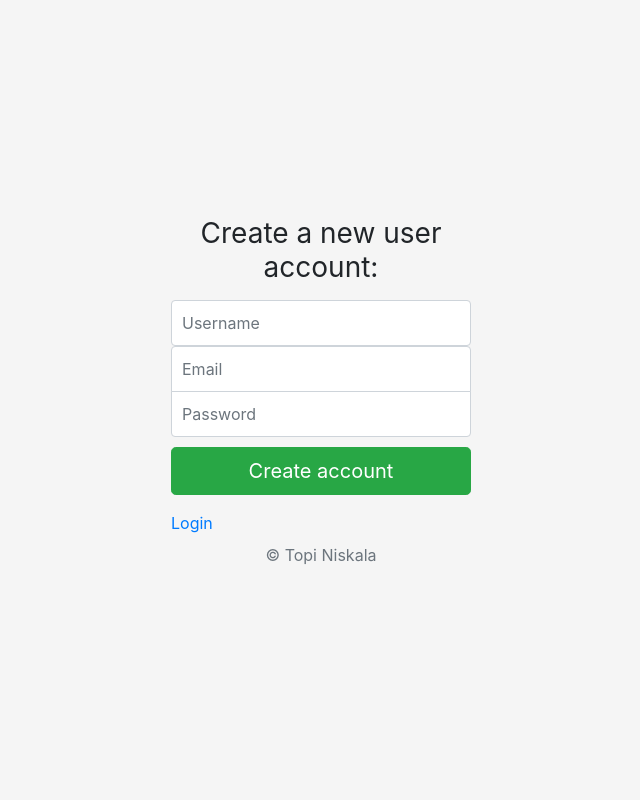
After one commit to TopiNiskala/Cocktails, a PHP site: page /register.php in a window 1280 px wide. The commit adds this page. Shown: the whole page, without its empty margins (319-959 px from the left). Run offline with PHP 8.4, Linux system fonts and the light colour scheme.

Commit message:
Adding beginnings of user registration

```diff
--- /dev/null
+++ b/css/signin.css
@@ -0,0 +1,44 @@
+html,
+body {
+	height: 100%;
+}
+
+body {
+	display: -ms-flexbox;
+	display: flex;
+	-ms-flex-align: center;
+	align-items: center;
+	padding-top: 40px;
+	padding-bottom: 40px;
+	background-color: #f5f5f5;
+}
+
+.form-signin {
+	width: 100%;
+	max-width: 330px;
+	padding: 15px;
+	margin: auto;
+}
+.form-signin .checkbox {
+	font-weight: 400;
+}
+.form-signin .form-control {
+	position: relative;
+	box-sizing: border-box;
+	height: auto;
+	padding: 10px;
+	font-size: 16px;
+}
+.form-signin .form-control:focus {
+	z-index: 2;
+}
+.form-signin input[type="email"] {
+	margin-bottom: -1px;
+	border-bottom-right-radius: 0;
+	border-bottom-left-radius: 0;
+}
+.form-signin input[type="password"] {
+	margin-bottom: 10px;
+	border-top-left-radius: 0;
+	border-top-right-radius: 0;
+}
--- a/object/cocktail.php
+++ b/object/cocktail.php
@@ -1,8 +1,4 @@
 <?php
-
-class Cocktail {
-	private $conn;
-	private $table_name = "cocktail";
 
 //****************
 //*Cocktail class*
--- /dev/null
+++ b/register.php
@@ -0,0 +1,29 @@
+<!DOCTYPE html>
+<html lang="fi">
+	<head>
+		<meta charset="utf-8">
+		<meta name="description" content="Registration page for a new user">
+		<meta name="author" content="Topi Niskala">
+		<title>New User</title>
+		<!-- Bootstrap core CSS -->
+		<link rel="stylesheet" href="https://maxcdn.bootstrapcdn.com/bootstrap/4.0.0/css/bootstrap.min.css" integrity="sha384-Gn5384xqQ1aoWXA+058RXPxPg6fy4IWvTNh0E263XmFcJlSAwiGgFAW/dAiS6JXm" crossorigin="anonymous">
+		<!-- Custom styles for this template -->
+		<link href="./css/signin.css" rel="stylesheet">
+	</head>
+	<body class="text-center">
+		<form class="form-signin" method="post">
+			<h1 class="h3 mb-3 font-weight-normal">Create a new user account:</h1>
+			<label for="inputName" class="sr-only">Name</label>
+			<input type="text" id="name" name="name" class="form-control" placeholder="Username" required>
+			<label for="inputEmail" class="sr-only">Email</label>
+			<input type="email" id="email" name="email" class="form-control" placeholder="Email" required>
+			<label for="inputPassword" class="sr-only">Salasana</label>
+			<input type="password" id="password" name="password" class="form-control" placeholder="Password" required>
+			<button class="btn mb-3 btn-lg btn-success btn-block" type="submit">Create account</button>
+			<div class="mb-5">
+				<a class="float-left" href="login.php">Login</a>
+			</div>
+			<p class="mt-5 mb-3 text-muted">&copy; Topi Niskala</p>
+		</form>
+	</body>
+</html>
```
Also changed, not shown: object/user.php (added, +25 -0 lines), object/userpdo.php (added, +35 -0 lines), sql/create.sql (+17 -1 lines), 2 other files.
